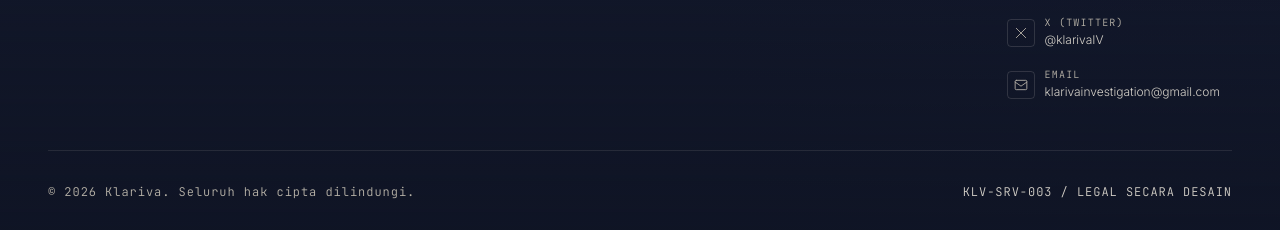
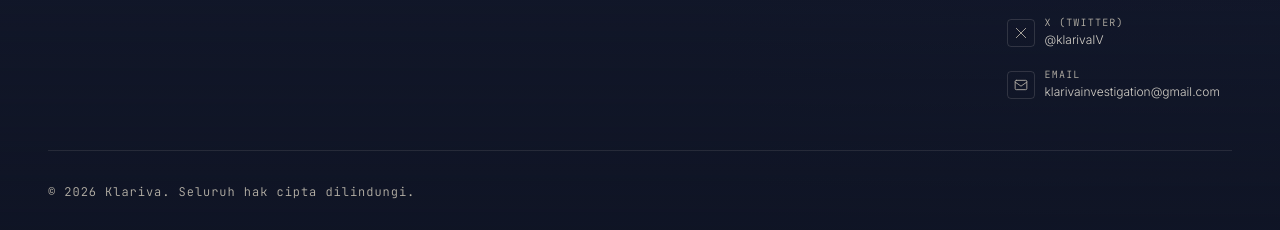
Before and after one commit to badaicharamsar/klariva-v2-client, a plain HTML site: page services.html in a window 1280 px wide. Shown: the part 4484-4714 px from the top of the page. Drawn offline with nearby package versions, Linux system fonts and the light colour scheme.

Commit message:
Remove KLV-SRV-003 dev note from services footer
Co-Authored-By: Claude Sonnet 4.6 <noreply@anthropic.com>

```diff
--- a/assets/js/main.js
+++ b/assets/js/main.js
@@ -173,7 +173,7 @@ document.addEventListener("DOMContentLoaded", () => {
             ".cta-section .cta-meta": "Konsultasi",
             ".cta-section .cta-sub": "Diskusi awal bersifat rahasia. Tidak ada komitmen sebelum lingkup penugasan disepakati bersama.",
             ".cta-section .btn span": "Ajukan Konsultasi",
-            ".footer-bottom .code": "KLV-SRV-003 / LEGAL SECARA DESAIN"
+            ".footer-bottom .code": ""
           },
           html: {
             ".page-hero-title": "Layanan<br><em>Klariva</em>",
@@ -483,7 +483,7 @@ document.addEventListener("DOMContentLoaded", () => {
             ".cta-section .cta-meta": "Engage",
             ".cta-section .cta-sub": "Initial discussion remains confidential. No commitment is required before the assignment scope is mutually agreed.",
             ".cta-section .btn span": "Request Consultation",
-            ".footer-bottom .code": "KLV-SRV-003 / LAWFUL BY DESIGN"
+            ".footer-bottom .code": ""
           },
           html: {
             ".page-hero-title": "Services<br><em>Klariva</em>",
--- a/services.html
+++ b/services.html
@@ -416,7 +416,6 @@
 
         <div class="footer-bottom">
           <p>&copy; 2026 Klariva. All rights reserved.</p>
-          <p><span class="code">KLV-SRV-003 / LAWFUL BY DESIGN</span></p>
         </div>
       </div>
     </footer>
```
